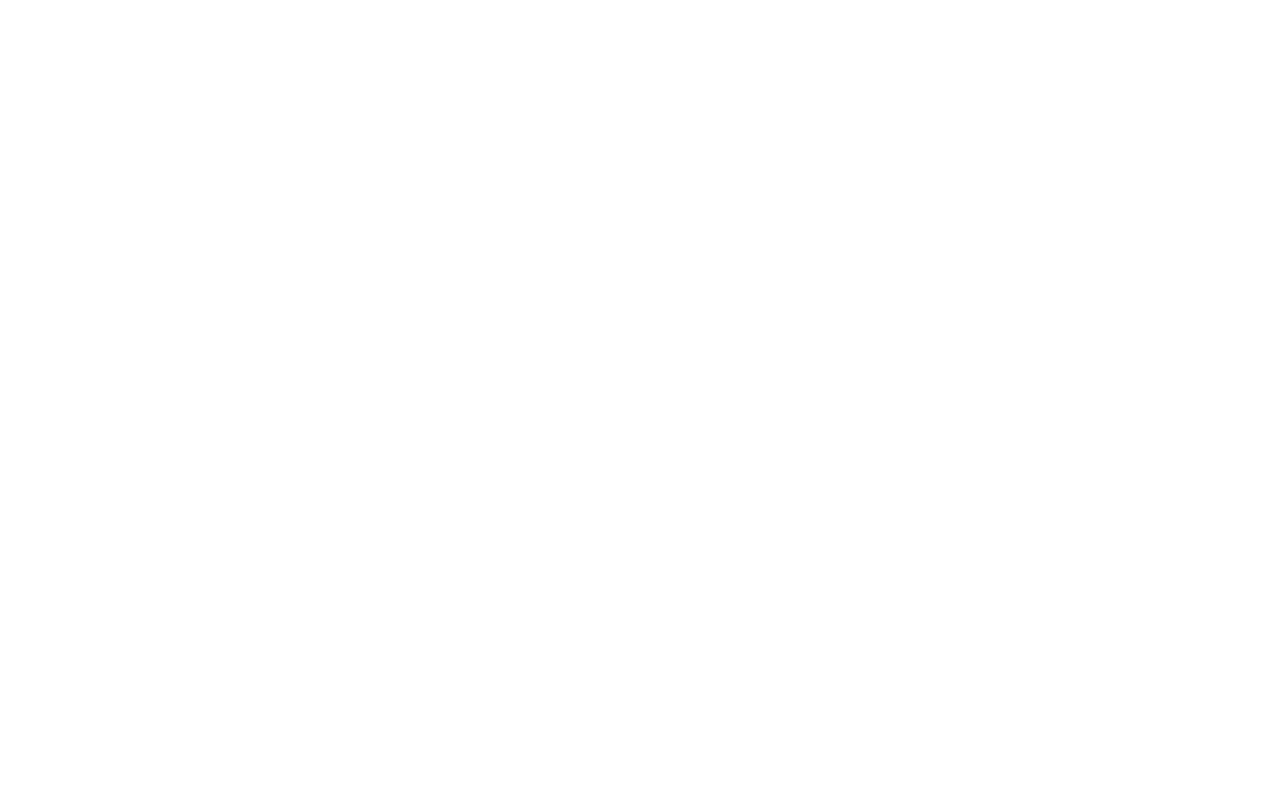
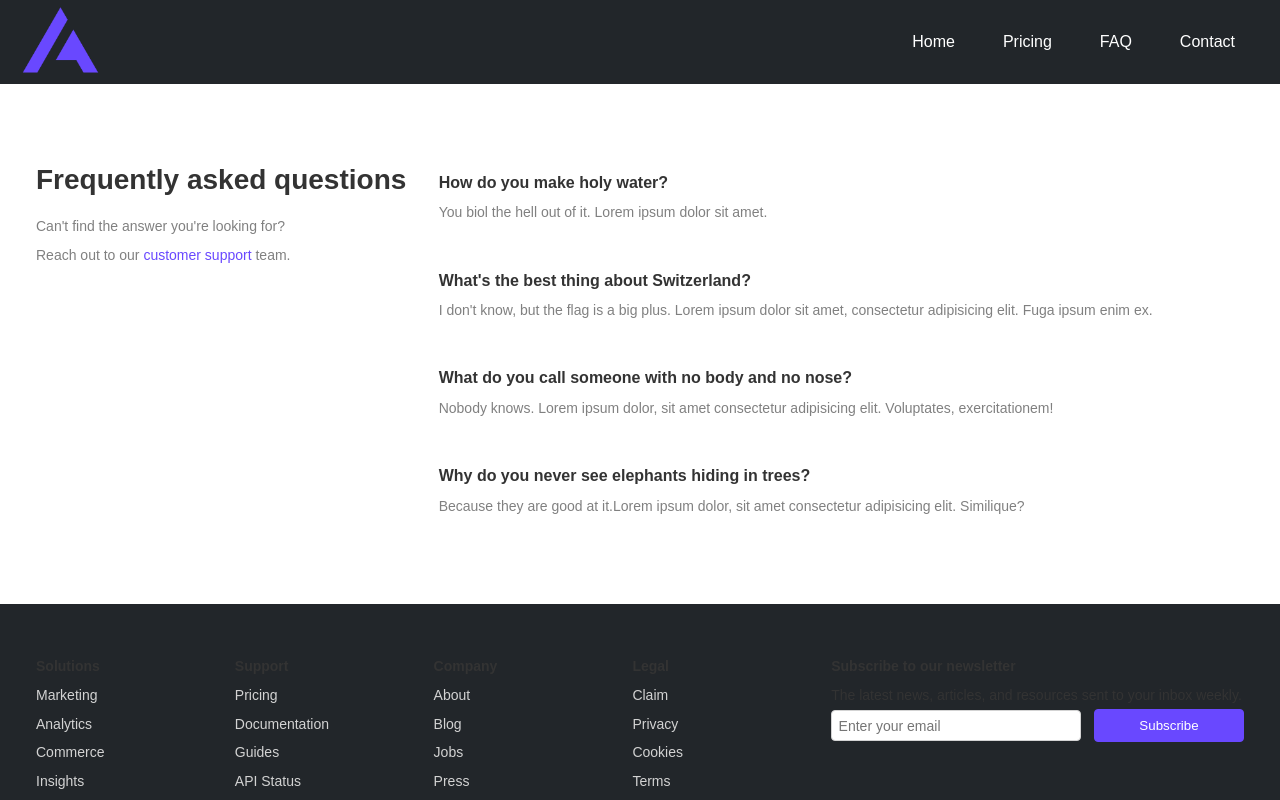
Before and after one commit to vltinica/react-router-dom, a React (Create React App) app: page /faq in a window 1280 px wide. Before the commit this address had no page. Shown: the top 800 px of the page. Built offline with nearby package versions, Linux system fonts and the light colour scheme.

Commit message:
run Routes

```diff
--- a/src/App.js
+++ b/src/App.js
@@ -1,14 +1,19 @@
 import React from "react";
 import {Routes, Route} from "react-router-dom";
 import Home from "./components/Home";
-
+import Pricings from "./routes/Pricings";
+import Faq from "./routes/Faq";
+import Contact from "./routes/Contact";
 
 
 function App() {
   return (
     <>
     <Routes>
-      <Route path="/"  element={<Home/>} />
+      <Route path="/"  element={<Home />} />
+      <Route path="/pricings"  element={<Pricings />} />
+      <Route path="/faq"  element={<Faq />} />
+      <Route path="/contact"  element={<Contact />} />
     </Routes>
     </>
   );
--- a/src/components/Navbar.js
+++ b/src/components/Navbar.js
@@ -22,15 +22,15 @@
           </li>
 
           <li className="nav-item">
-            <Link to="/" className='nav-link'>Pricing</Link>
+            <Link to="/pricings" className='nav-link'>Pricing</Link>
           </li>
 
           <li className="nav-item">
-            <Link to="/" className='nav-link'>FAQ</Link>
+            <Link to="/faq" className='nav-link'>FAQ</Link>
           </li>
 
           <li className="nav-item">
-            <Link to="/" className='nav-link'>Contact</Link>
+            <Link to="/contact" className='nav-link'>Contact</Link>
           </li>
         </ul>
 
--- /dev/null
+++ b/src/routes/Contact.js
@@ -0,0 +1,16 @@
+import React from 'react'
+import Navbar from '../components/Navbar'
+import ContactForm from '../components/Contact'
+import Footer from '../components/Footer'
+
+const Contact = () => {
+  return (
+    <>
+      <Navbar/>
+      <ContactForm/>
+      <Footer/>
+    </>
+  )
+}
+
+export default Contact
--- /dev/null
+++ b/src/routes/Faq.js
@@ -0,0 +1,16 @@
+import React from 'react'
+import Navbar from '../components/Navbar'
+import Questions from "../components/Faq"
+import Footer from '../components/Footer'
+
+const Faq = () => {
+  return (
+    <>
+      <Navbar/>
+      <Questions/>
+      <Footer/>
+    </>
+  )
+}
+
+export default Faq
--- /dev/null
+++ b/src/routes/Pricings.js
@@ -0,0 +1,16 @@
+import React from 'react'
+import Navbar from "../components/Navbar"
+import Pricing from "../components/Pricing"
+import Footer from '../components/Footer'
+
+const Pricings = () => {
+  return (
+    <>
+      <Navbar/>
+      <Pricing/>
+      <Footer/>
+    </>
+  )
+}
+
+export default Pricings
```
